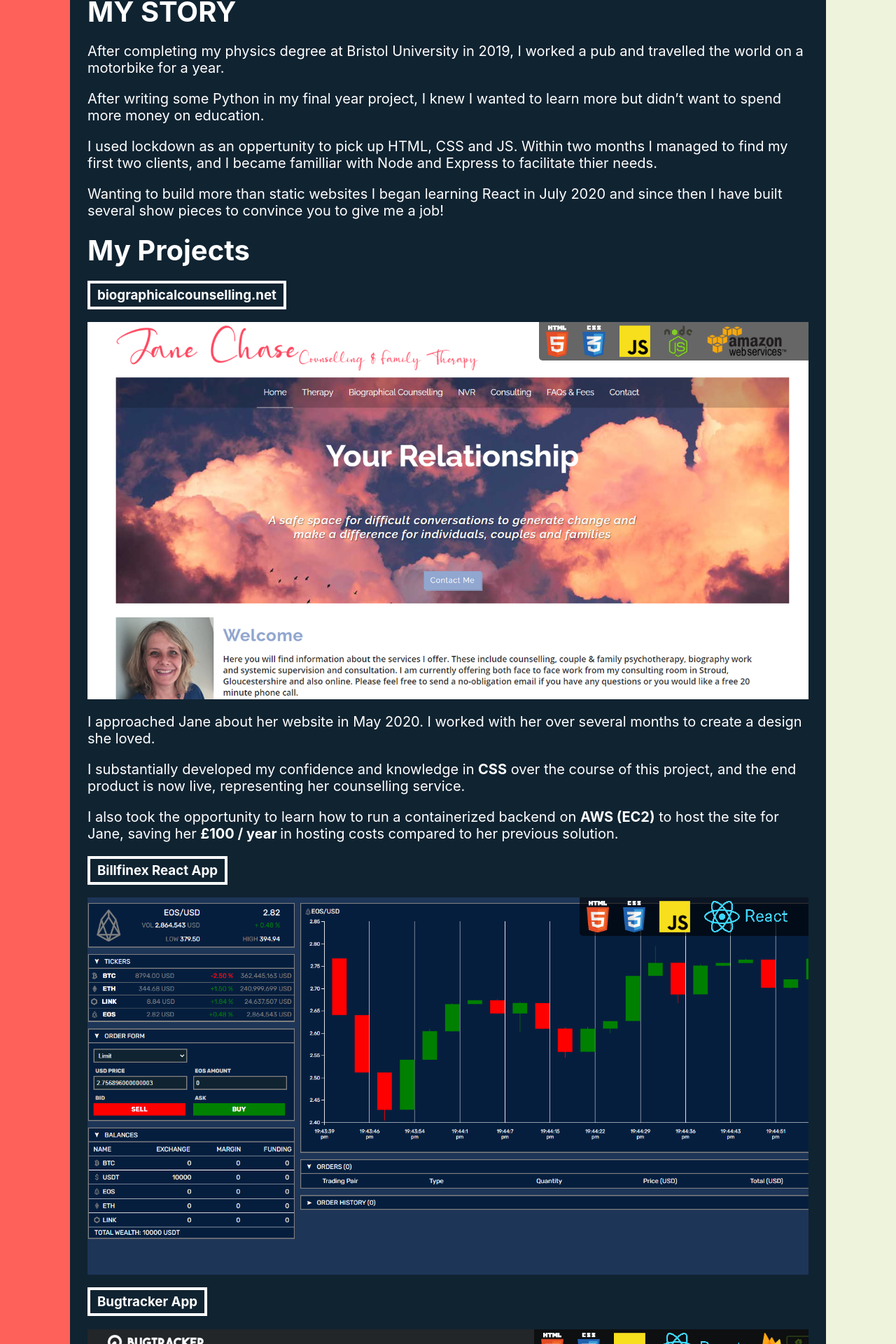
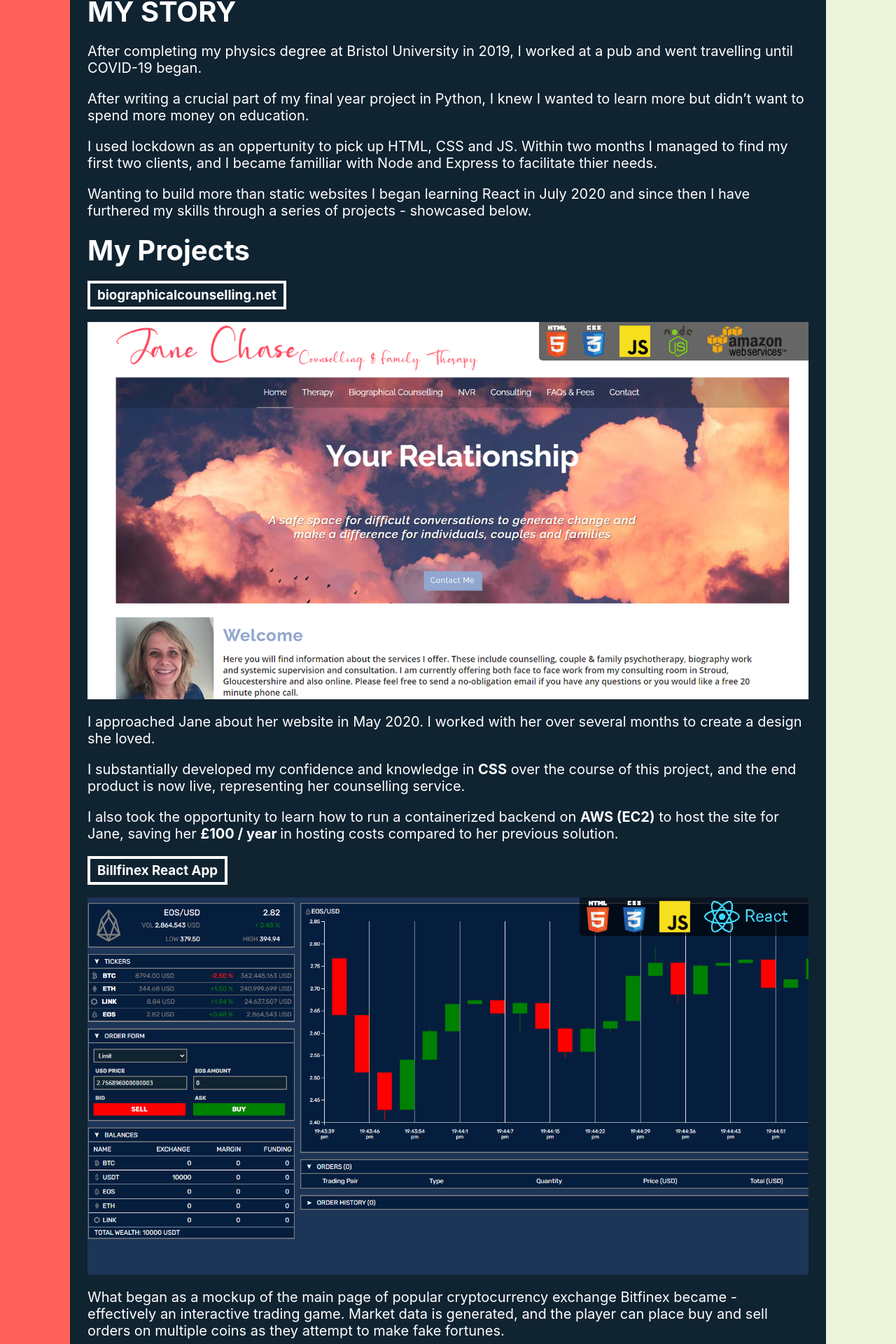
Before and after one commit to bill0x2A/portfolio-site, a React (Create React App) app: page / in a window 1280 px wide. Shown: the part 637-2557 px from the top of the page at 70% size. Built offline with nearby package versions, Linux system fonts and the light colour scheme.

Commit message:
Add more description text

```diff
--- a/src/App.js
+++ b/src/App.js
@@ -65,9 +65,11 @@
                 </div>
                 <img src = {billfinex}/>
               </div>
+              <p>What began as a mockup of the main page of popular cryptocurrency exchange Bitfinex became - effectively an interactive trading game. Market data is generated, and the player can place buy and sell orders on multiple coins as they attempt to make fake fortunes.</p>
+              <p>I used this project as a way to become comfortable with the <strong>React framework</strong>, and my abilty to quickly conceptualise and implement React components improved significantly over the course of creating the app.</p>
             </div>
             <div className={classes.Project}>
-              <h3>Bugtracker App</h3>
+              <h3>React + Firebase Bugtracker</h3>
               <div className={classes.Main}>
                 <div className={classes.Technologies}>
                   <img src ={HTML}/>
@@ -78,6 +80,16 @@
                 </div>
                 <img src = {bugtracker}/>
               </div>
+              <p>While Billfinex more resembles a toy, this project more closely tried to emulate something that may have some real world use.</p>
+              <p>The application features:</p>
+              <ul>
+                <li>Accounts</li>
+                <li>A friend system</li>
+                <li>The ability to create, invite friends to and administrate your projects</li>
+                <li>Add bugs to a project, manage their urgency and mark them as resolved</li>
+                <li>Comment on other users bugs to try and find a solution</li>
+              </ul>
+              <p>I learned a lot about integrating APIs into my applications while working on this project, as well as becoming comfortable with <strong>routing</strong> in React and <strong>user authentication</strong>.</p>
             </div>
           </div>
         </TextContainer>
--- a/src/App.module.css
+++ b/src/App.module.css
@@ -65,6 +65,10 @@
   transition: filter 300ms;
 }
 
+.Project li {
+  font-size : 18px;
+}
+
 .Project img {
   width: 100%;
 }
--- a/src/containers/Main/TextContainer/TextContainer.js
+++ b/src/containers/Main/TextContainer/TextContainer.js
@@ -6,15 +6,14 @@
     <div className = {classes.TextContainer}>
         <h2>MY STORY</h2>
         <p>After completing my physics degree at Bristol University in 2019,
-I worked a pub and travelled the world on a motorbike for a year.</p>
-<p>After writing some Python in my final year project, I knew I wanted
+I worked at a pub and went travelling until COVID-19 began.</p>
+<p>After writing a crucial part of my final year project in Python, I knew I wanted
 to learn more but didn’t want to spend more money on education.</p>
 <p>I used lockdown as an oppertunity to pick up HTML, CSS and JS.
 Within two months I managed to find my first two clients, and I became
 familliar with Node and Express to facilitate thier needs.</p>
 <p>Wanting to build more than static websites I began learning React in
-July 2020 and since then I have built several show pieces to convince
-you to give me a job! </p>
+July 2020 and since then I have furthered my skills through a series of projects - showcased below.</p>
 {props.children}
     </div>
     )
```
